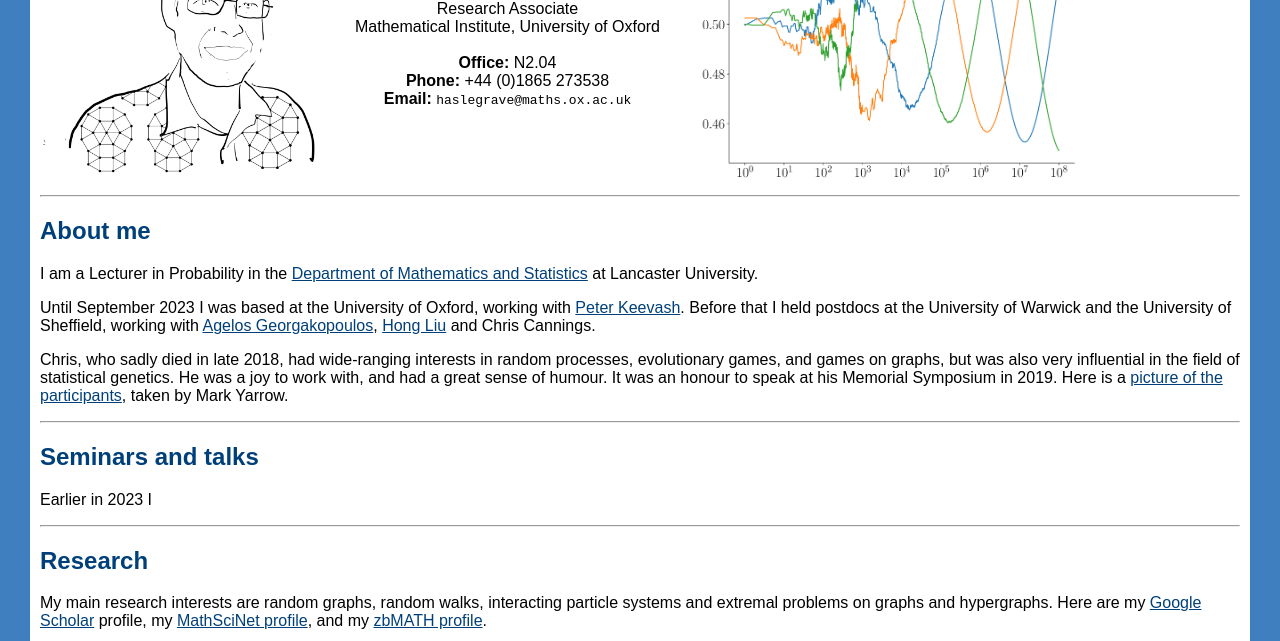
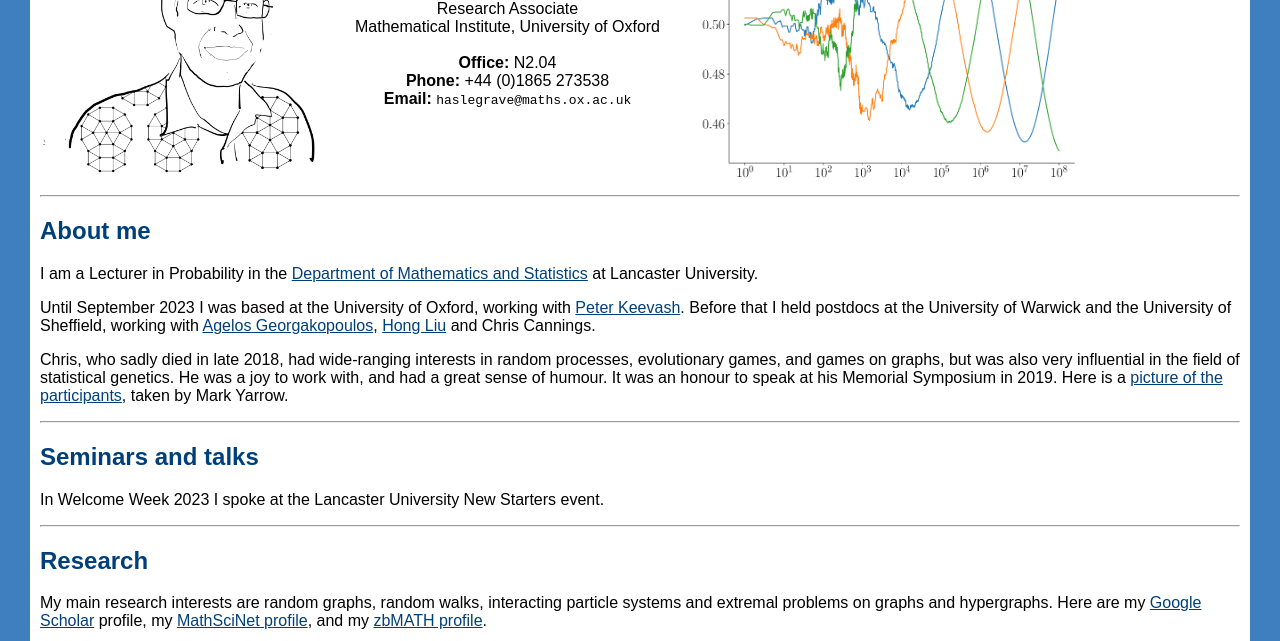
Before and after one commit to j-haslegrave/j-haslegrave.github.io, a plain HTML site: page index.html in a window 1280 px wide. Shown: the part 159-800 px from the top of the page. Drawn offline with Linux system fonts and the light colour scheme.

Commit message:
Add files via upload

```diff
--- a/index.html
+++ b/index.html
@@ -52,9 +52,7 @@ Here is a <a href="cc-symposium.jpg">picture of the participants</a>, taken by M
 
 <h2>Seminars and talks</h2>
 
-<p>Earlier in 2023 I </p>
-
-<p>
+<p>In Welcome Week 2023 I spoke at the Lancaster University New Starters event.</p>
 
 <hr />
 <h2>Research</h2>
```
